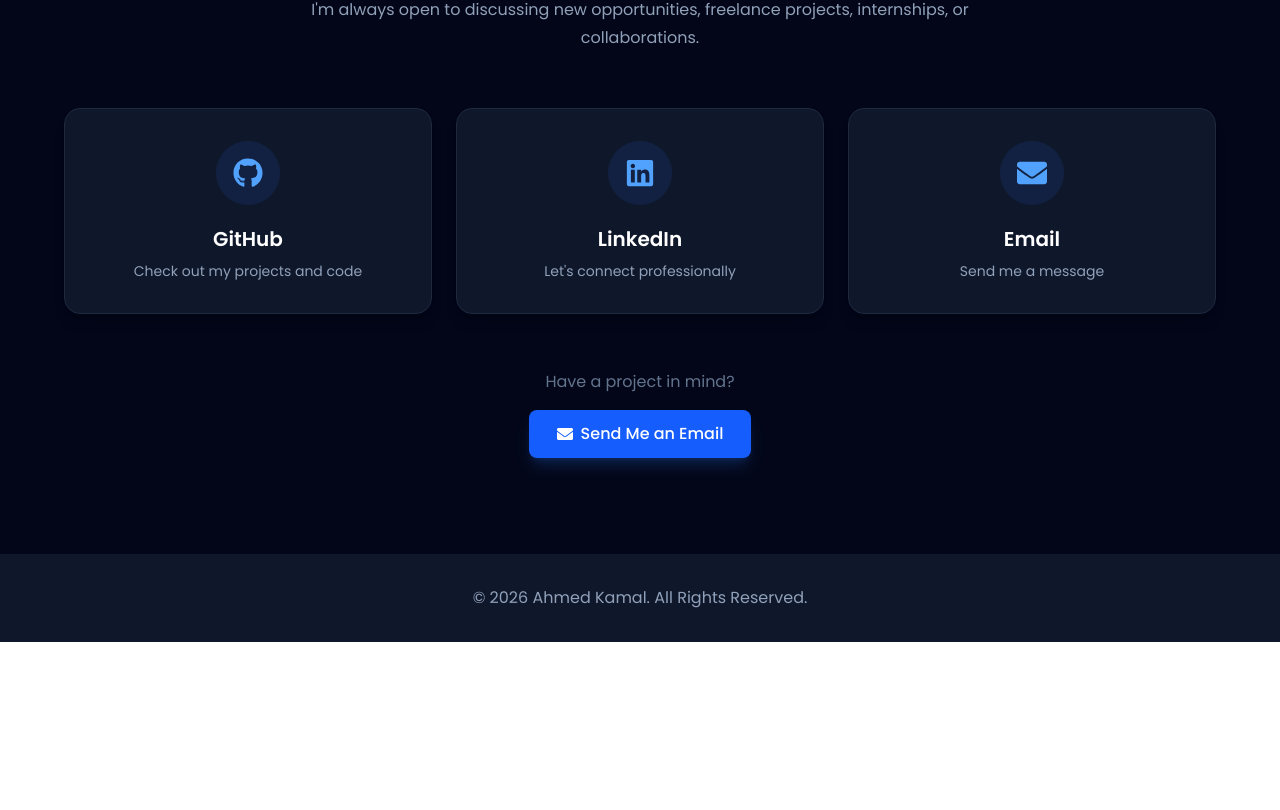
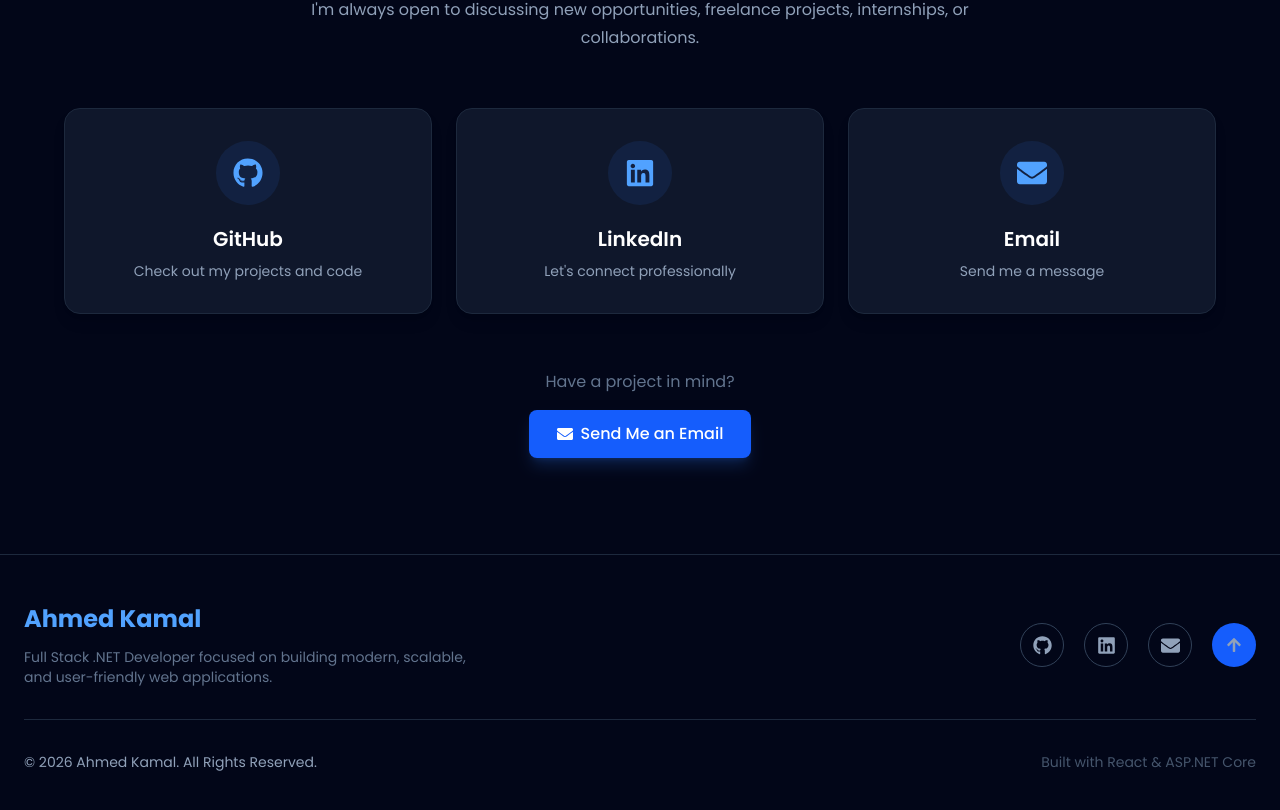
Before and after one commit to ahmedkamal-31/portfolio, a React (Vite) app: page / in a window 1280 px wide. Shown: the part 6994-7804 px from the top of the page. Before the commit the page ends 7636 px from the top, so only its background shows below. Built offline with nearby package versions, Linux system fonts and the light colour scheme.

Commit message:
change footer and navbar

```diff
--- a/src/components/Footer.tsx
+++ b/src/components/Footer.tsx
@@ -1,12 +1,96 @@
 import { motion } from "framer-motion";
+import { FaGithub, FaLinkedin, FaEnvelope, FaArrowUp } from "react-icons/fa";
 
 function Footer() {
+  const currentYear = new Date().getFullYear();
+
   return (
-    <motion.footer initial={{ opacity: 0, y: 80 }}
-    whileInView={{ opacity: 1, y: 0 }}
-    transition={{ duration: 0.7 }}
-    viewport={{ once: true }} className="bg-slate-900 text-center text-slate-400 py-8">
-      © 2026 Ahmed Kamal. All Rights Reserved.
+    <motion.footer
+      initial={{ opacity: 0, y: 50 }}
+      whileInView={{ opacity: 1, y: 0 }}
+      transition={{ duration: 0.7 }}
+      viewport={{ once: true }}
+      className="bg-slate-950 text-slate-400 border-t border-slate-800"
+    >
+      <div className="max-w-7xl mx-auto px-6 py-12">
+
+        {/* Top */}
+        <div className="flex flex-col md:flex-row items-center justify-between gap-8">
+
+          {/* Logo / Description */}
+          <div className="text-center md:text-left">
+            <a
+              href="#home"
+              className="text-2xl font-bold text-blue-400"
+            >
+              Ahmed Kamal
+            </a>
+
+            <p className="mt-3 text-sm text-slate-500 max-w-md">
+              Full Stack .NET Developer focused on building modern,
+              scalable, and user-friendly web applications.
+            </p>
+          </div>
+
+          {/* Social Links */}
+          <div className="flex items-center gap-5">
+
+            <a
+              href="https://github.com/ahmedkamal-31"
+              target="_blank"
+              rel="noopener noreferrer"
+              aria-label="GitHub"
+              className="w-11 h-11 rounded-full border border-slate-700 flex items-center justify-center hover:border-blue-500 hover:text-blue-400 hover:-translate-y-1 transition-all duration-300"
+            >
+              <FaGithub size={19} />
+            </a>
+
+            <a
+              href="https://www.linkedin.com/in/ahmed-kamal-135b8b353/"
+              target="_blank"
+              rel="noopener noreferrer"
+              aria-label="LinkedIn"
+              className="w-11 h-11 rounded-full border border-slate-700 flex items-center justify-center hover:border-blue-500 hover:text-blue-400 hover:-translate-y-1 transition-all duration-300"
+            >
+              <FaLinkedin size={19} />
+            </a>
+
+            <a
+              href="mailto:ahmedkamal312005@gmail.com"
+              aria-label="Email"
+              className="w-11 h-11 rounded-full border border-slate-700 flex items-center justify-center hover:border-blue-500 hover:text-blue-400 hover:-translate-y-1 transition-all duration-300"
+            >
+              <FaEnvelope size={19} />
+            </a>
+
+            <a
+              href="#home"
+              aria-label="Back to top"
+              className="w-11 h-11 rounded-full bg-blue-600 flex items-center justify-center hover:bg-blue-700 hover:-translate-y-1 transition-all duration-300"
+            >
+              <FaArrowUp size={16} />
+            </a>
+
+          </div>
+        </div>
+
+        {/* Divider */}
+        <div className="border-t border-slate-800 my-8" />
+
+        {/* Bottom */}
+        <div className="flex flex-col md:flex-row items-center justify-between gap-3 text-sm">
+
+          <p>
+            © {currentYear} Ahmed Kamal. All Rights Reserved.
+          </p>
+
+          <p className="text-slate-600">
+            Built with React & ASP.NET Core
+          </p>
+
+        </div>
+
+      </div>
     </motion.footer>
   );
 }
```
